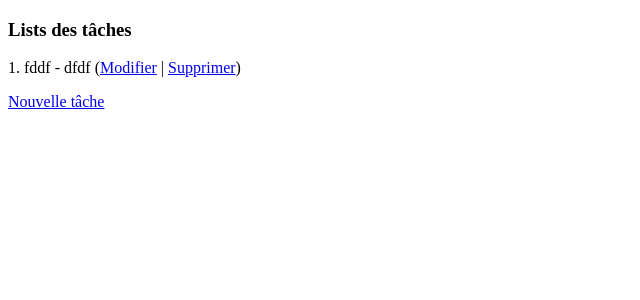
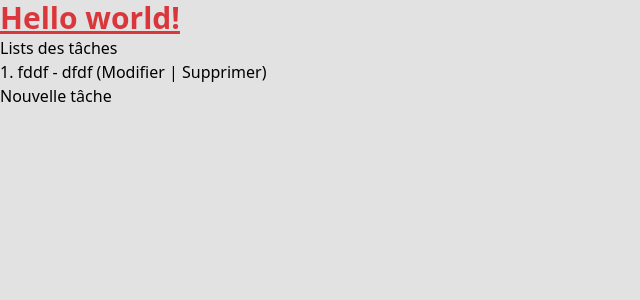
Before and after one commit to Djerade/project_algorithme_structure_donnee, a Django app: template merchex/tasks/templates/tasks/task_list.html in a window 1280 px wide. Shown: the top 300 px of the page, without its empty margins (0-640 px from the left). Run offline with Django 5.2, Linux system fonts and the light colour scheme; the template is opened without the code that fills it: values that come from a table or form of the project are taken from there, others are empty; data comes from the database, SQL or seed files in the repository; both versions use the stored data as it was after the commit; some libraries are stand-ins or nearby versions.

Commit message:
update url

```diff
--- a/merchex/merchex/urls.py
+++ b/merchex/merchex/urls.py
@@ -22,5 +22,5 @@ from django.urls import path, include
 
 urlpatterns = [
     path('admin/', admin.site.urls),
-    path('tasks/', include('tasks.urls')),
+    path('', include('tasks.urls')),
 ]
--- /dev/null
+++ b/merchex/tasks/static/css/style.css
@@ -0,0 +1,3 @@
+* {
+    background: rgb(226, 226, 226);
+}
--- a/merchex/tasks/templates/tasks/task_form.html
+++ b/merchex/tasks/templates/tasks/task_form.html
@@ -1,7 +1,9 @@
+{% load static %}
 <!DOCTYPE html>
 <html lang="en">
   <head>
     <meta charset="UTF-8" />
+    <link href="{% static 'css/style.css' %}" rel="stylesheet" />
     <title>
       {% if object %}Modifier tâche{% else %} Nouvelle tâche{% endif %}
     </title>
--- a/merchex/tasks/templates/tasks/task_list.html
+++ b/merchex/tasks/templates/tasks/task_list.html
@@ -1,10 +1,25 @@
+{% load static %}
 <!DOCTYPE html>
 <html lang="en">
   <head>
     <meta charset="UTF-8" />
+    <script src="https://cdn.tailwindcss.com"></script>
     <title>Lists des tâches</title>
+    <link href="{% static 'css/style.css' %}" rel="stylesheet" />
+    <script>
+      tailwind.config = {
+        theme: {
+          extend: {
+            colors: {
+              clifford: "#da373d",
+            },
+          },
+        },
+      };
+    </script>
   </head>
   <body>
+    <h1 class="text-3xl font-bold underline text-clifford">Hello world!</h1>
     <h3>Lists des tâches</h3>
     {% for task in tasks %}
     <p>
```
Also changed, not shown: merchex/db.sqlite3.
